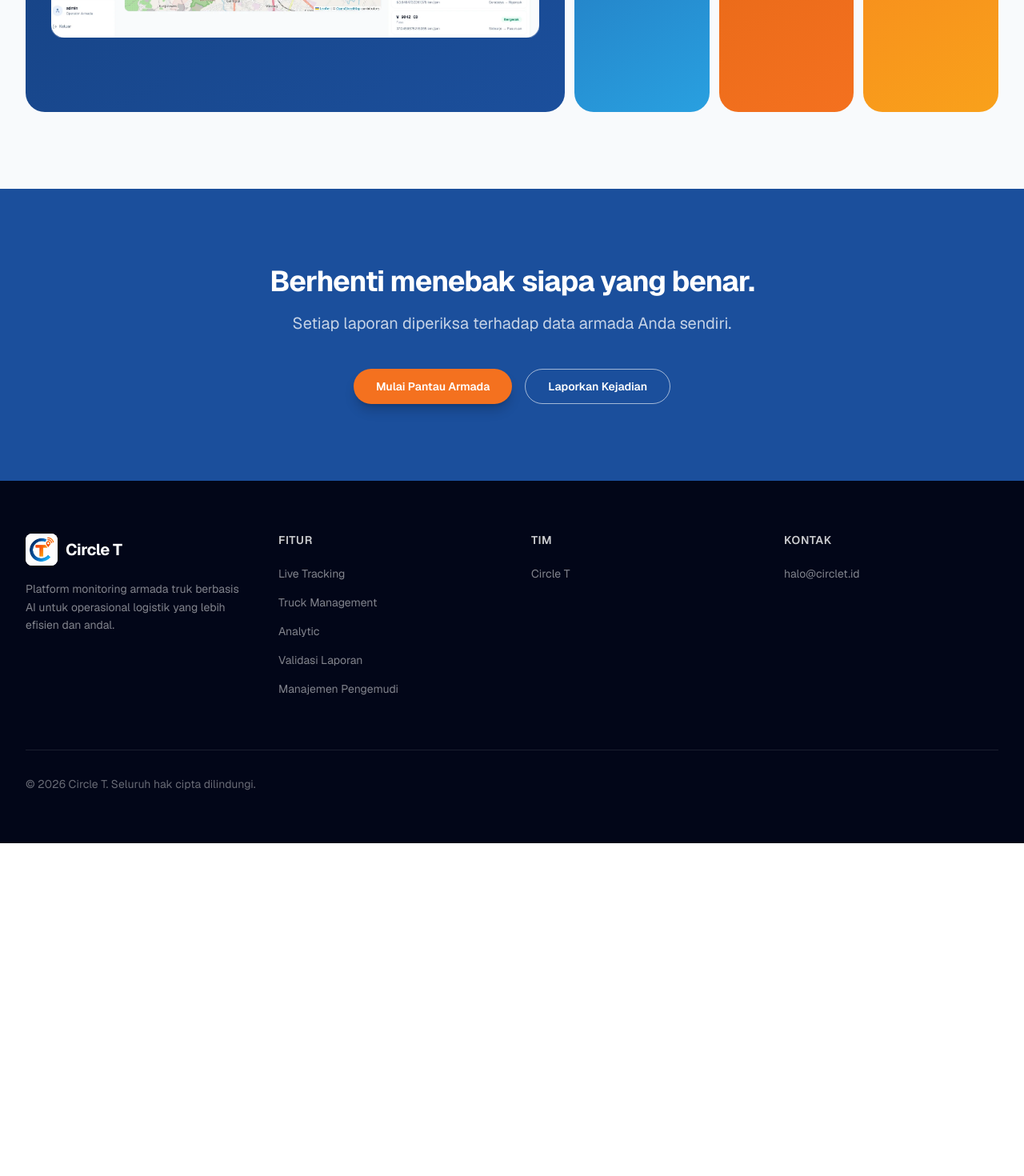
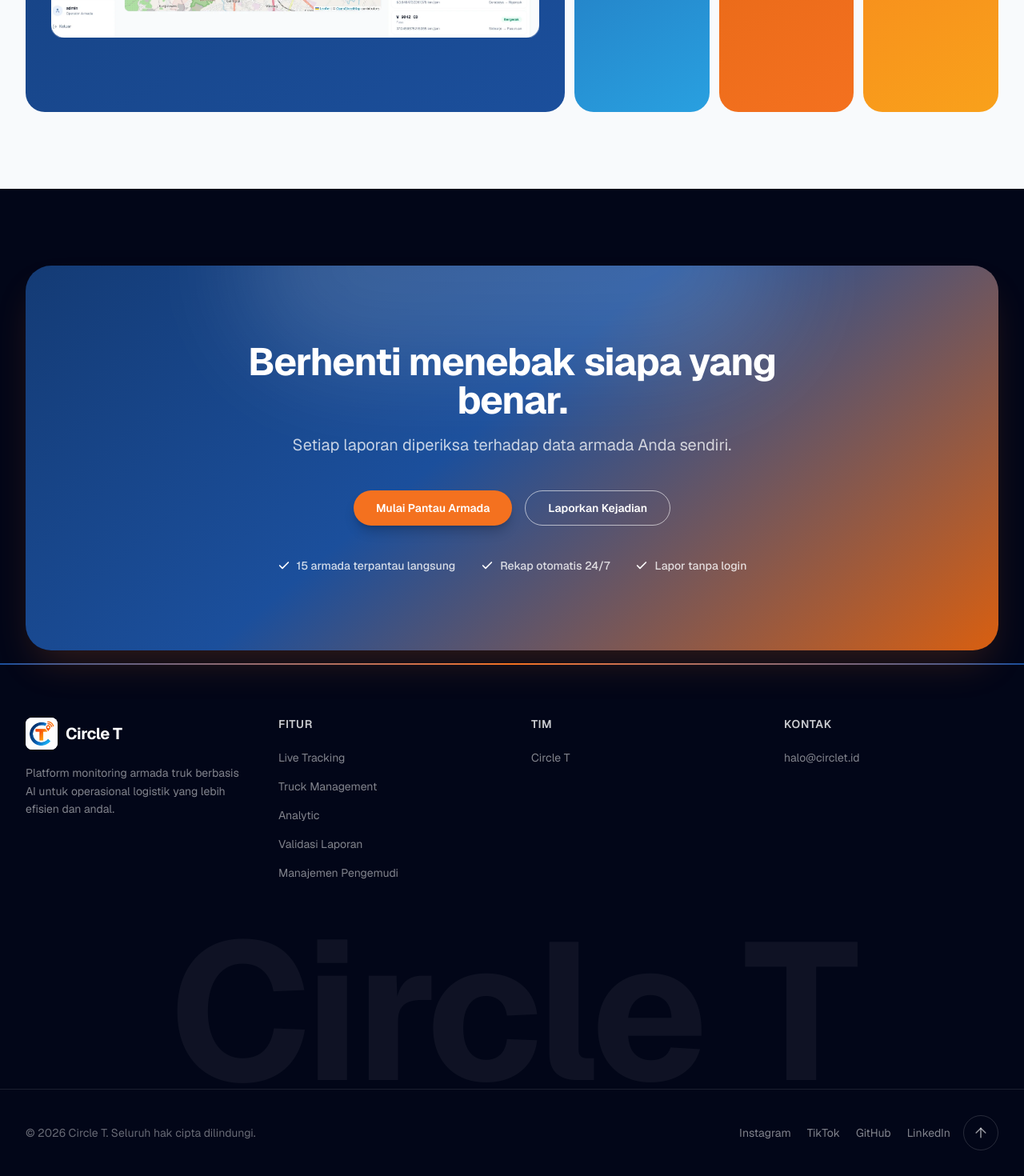
Before and after one commit to hsbysddq/truckcare, a Next.js app: page / in a window 1280 px wide. Shown: the part 6061-7531 px from the top of the page at 80% size. Before the commit the page ends 7115 px from the top, so only its background shows below. Built offline with nearby package versions, Linux system fonts and the light colour scheme.

Commit message:
feat(landing): kartu CTA berpendar dan footer watermark
CTA jadi kartu rounded bergradien biru-oranye dengan cahaya,
headline lebih besar, dan deretan bukti mini. Footer dapat
garis gradien, watermark raksasa, baris sosial, dan tombol
kembali ke atas.

```diff
--- /dev/null
+++ b/components/BackToTop.js
@@ -0,0 +1,18 @@
+"use client";
+
+import { ArrowUp } from "lucide-react";
+import { footer } from "@/lib/content";
+
+export default function BackToTop() {
+  return (
+    <button
+      type="button"
+      onClick={() => window.scrollTo({ top: 0, behavior: "smooth" })}
+      aria-label={footer.bottom.backToTopLabel}
+      title={footer.bottom.backToTopLabel}
+      className="inline-flex h-11 w-11 flex-none items-center justify-center rounded-full border border-white/15 text-white/60 transition-colors hover:bg-white/10 hover:text-white"
+    >
+      <ArrowUp className="h-5 w-5" strokeWidth={1.75} />
+    </button>
+  );
+}
--- a/components/CtaSection.js
+++ b/components/CtaSection.js
@@ -1,11 +1,25 @@
+import { Check } from "lucide-react";
 import { ctaSection } from "@/lib/content";
 import FadeIn from "@/components/FadeIn";
 
+// Kartu final berpendar: gradien biru ke oranye (warna logo) mengambang
+// di atas latar gelap, ditutup deretan bukti mini sebagai kesan terakhir.
 export default function CtaSection() {
   return (
-    <section id="kontak" className="bg-accent py-20 sm:py-24">
-      <FadeIn as="div" className="mx-auto max-w-4xl px-6 text-center lg:px-8">
-        <h2 className="text-3xl font-bold tracking-tight text-white sm:text-4xl">
+    <section id="kontak" className="bg-slate-950 px-4 pb-4 pt-20 sm:px-6 sm:pt-24 lg:px-8">
+      <FadeIn
+        className="relative mx-auto max-w-7xl overflow-hidden rounded-[2rem] px-6 py-20 text-center shadow-2xl shadow-cta/20 sm:py-24"
+        style={{
+          background:
+            "linear-gradient(140deg, #143b75 0%, #1b4f9c 45%, #d95f10 100%)",
+        }}
+      >
+        <div
+          aria-hidden="true"
+          className="absolute -top-32 left-1/2 h-64 w-[42rem] max-w-none -translate-x-1/2 rounded-full bg-white/15 blur-3xl"
+        />
+        <div className="relative">
+          <h2 className="mx-auto max-w-3xl text-4xl font-bold tracking-tight text-white sm:text-5xl">
             {ctaSection.headline}
           </h2>
           <p className="mx-auto mt-4 max-w-2xl text-lg leading-relaxed text-white/75 sm:text-xl">
@@ -14,16 +28,25 @@ export default function CtaSection() {
           <div className="mt-10 flex flex-col items-center justify-center gap-4 sm:flex-row">
             <a
               href={ctaSection.primaryCta.href}
-            className="inline-flex min-h-11 items-center justify-center rounded-full bg-cta px-7 text-sm font-semibold text-white shadow-lg shadow-black/20 transition-colors hover:bg-cta-dark"
+              className="inline-flex min-h-11 items-center justify-center rounded-full bg-cta px-7 text-center text-sm font-semibold text-white shadow-lg shadow-black/20 transition-colors hover:bg-cta-dark"
             >
               {ctaSection.primaryCta.label}
             </a>
             <a
               href={ctaSection.secondaryCta.href}
-            className="inline-flex min-h-11 items-center justify-center rounded-full border border-white/60 px-7 text-sm font-semibold text-white transition-colors hover:bg-white/10"
+              className="inline-flex min-h-11 items-center justify-center rounded-full border border-white/60 px-7 text-center text-sm font-semibold text-white transition-colors hover:bg-white/10"
             >
               {ctaSection.secondaryCta.label}
             </a>
+          </div>
+          <ul className="mt-10 flex flex-col items-center justify-center gap-3 text-sm font-medium text-white/80 sm:flex-row sm:gap-8">
+            {ctaSection.proof.map((item) => (
+              <li key={item} className="flex items-center gap-2">
+                <Check className="h-4 w-4 flex-none text-white" strokeWidth={2.5} />
+                {item}
+              </li>
+            ))}
+          </ul>
         </div>
       </FadeIn>
     </section>
--- a/components/Footer.js
+++ b/components/Footer.js
@@ -2,11 +2,16 @@ import { footer } from "@/lib/content";
 import FadeIn from "@/components/FadeIn";
 import Logo from "@/components/Logo";
 import FooterYear from "@/components/FooterYear";
+import BackToTop from "@/components/BackToTop";
 
 export default function Footer() {
   return (
     <footer className="bg-slate-950">
-      <FadeIn as="div" className="mx-auto max-w-7xl px-6 py-16 lg:px-8">
+      <div
+        aria-hidden="true"
+        className="h-0.5 bg-gradient-to-r from-accent via-cta to-accent"
+      />
+      <FadeIn as="div" className="mx-auto max-w-7xl px-6 pt-16 lg:px-8">
         <div className="grid grid-cols-1 gap-12 sm:grid-cols-2 lg:grid-cols-4">
           <div>
             <Logo href="/" size="sidebar" tone="light" />
@@ -39,15 +44,32 @@ export default function Footer() {
             </div>
           ))}
         </div>
+      </FadeIn>
 
-        <div className="mt-16 border-t border-white/10 pt-8">
+      <div
+        aria-hidden="true"
+        className="mt-16 select-none overflow-hidden text-center text-[19vw] font-bold leading-[0.8] tracking-tight text-white/5"
+      >
+        Circle T
+      </div>
+
+      <div className="border-t border-white/10">
+        <div className="mx-auto flex max-w-7xl flex-col gap-4 px-6 py-8 sm:flex-row sm:items-center lg:px-8">
           <p className="text-center text-sm text-white/40 sm:text-left">
             {footer.bottom.copyrightPrefix}
             <FooterYear />
             {footer.bottom.copyrightSuffix}
           </p>
+          <div className="flex flex-wrap items-center justify-center gap-x-5 gap-y-2 sm:ml-auto">
+            {footer.bottom.socials.map((social) => (
+              <span key={social.label} className="text-sm text-white/50">
+                {social.label}
+              </span>
+            ))}
+          </div>
+          <BackToTop />
         </div>
-      </FadeIn>
+      </div>
     </footer>
   );
 }
```
Also changed, not shown: lib/content.js. Lines whose indentation alone changed are shown as unchanged.
